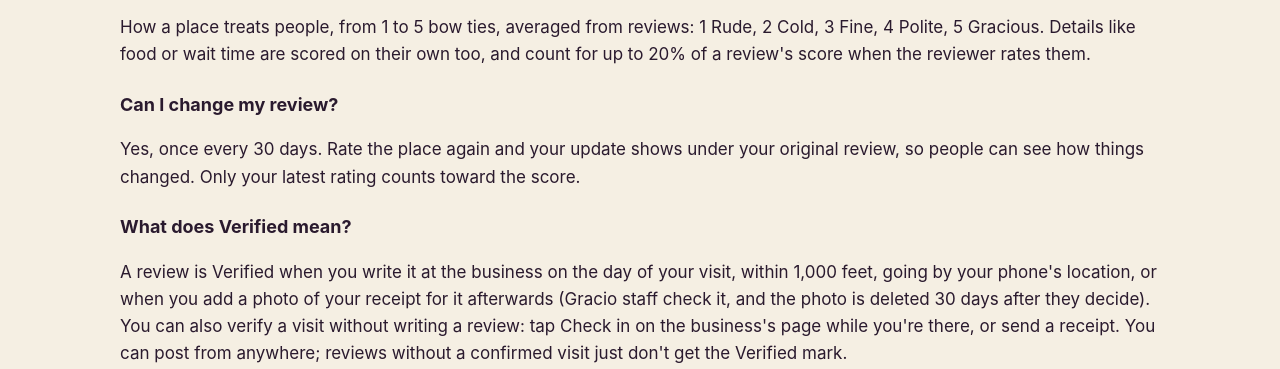
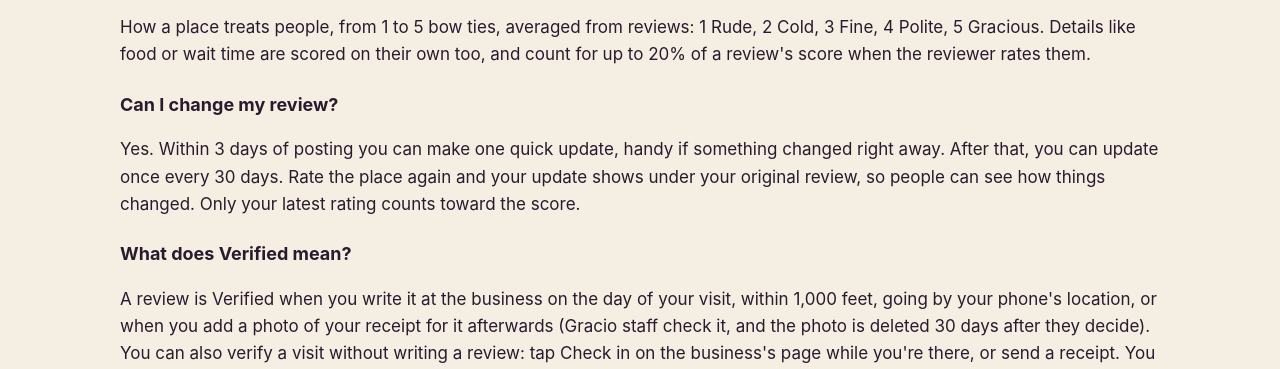
Before and after one commit to AbelRodriguezGuillen/gracio-site, a plain HTML site: page support.html in a window 1280 px wide. Shown: the part 431-800 px from the top of the page. Drawn offline with Linux system fonts and the light colour scheme.

Commit message:
Support: one quick update within 3 days, then every 30 days (from claude/quick-update)
Co-Authored-By: Claude Opus 5.5 <noreply@anthropic.com>
Claude-Session: https://claude.ai/code/session_01QFbrMCbVmBYBqSqVUt3xb5

```diff
--- a/support.html
+++ b/support.html
@@ -39,7 +39,7 @@
 <p>How a place treats people, from 1 to 5 bow ties, averaged from reviews: 1 Rude, 2 Cold, 3 Fine, 4 Polite, 5 Gracious. Details like food or wait time are scored on their own too, and count for up to 20% of a review's score when the reviewer rates them.</p>
 
 <h3>Can I change my review?</h3>
-<p>Yes, once every 30 days. Rate the place again and your update shows under your original review, so people can see how things changed. Only your latest rating counts toward the score.</p>
+<p>Yes. Within 3 days of posting you can make one quick update, handy if something changed right away. After that, you can update once every 30 days. Rate the place again and your update shows under your original review, so people can see how things changed. Only your latest rating counts toward the score.</p>
 
 <h3>What does Verified mean?</h3>
 <p>A review is Verified when you write it at the business on the day of your visit, within 1,000 feet, going by your phone's location, or when you add a photo of your receipt for it afterwards (Gracio staff check it, and the photo is deleted 30 days after they decide). You can also verify a visit without writing a review: tap Check in on the business's page while you're there, or send a receipt. You can post from anywhere; reviews without a confirmed visit just don't get the Verified mark.</p>
```
Also changed, not shown: business/index.html (+1 -0 lines), src/support.html (+1 -1 lines).
